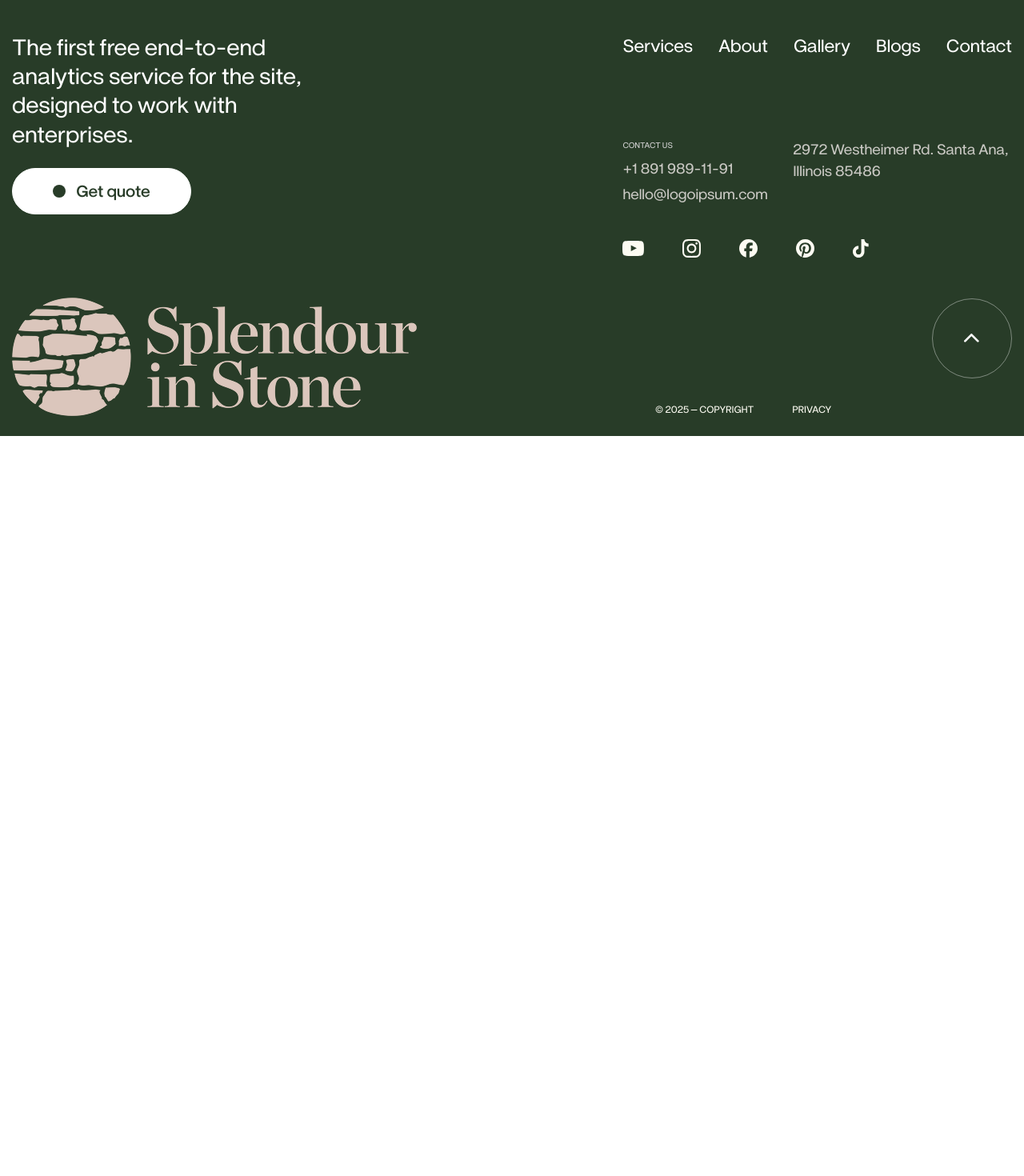
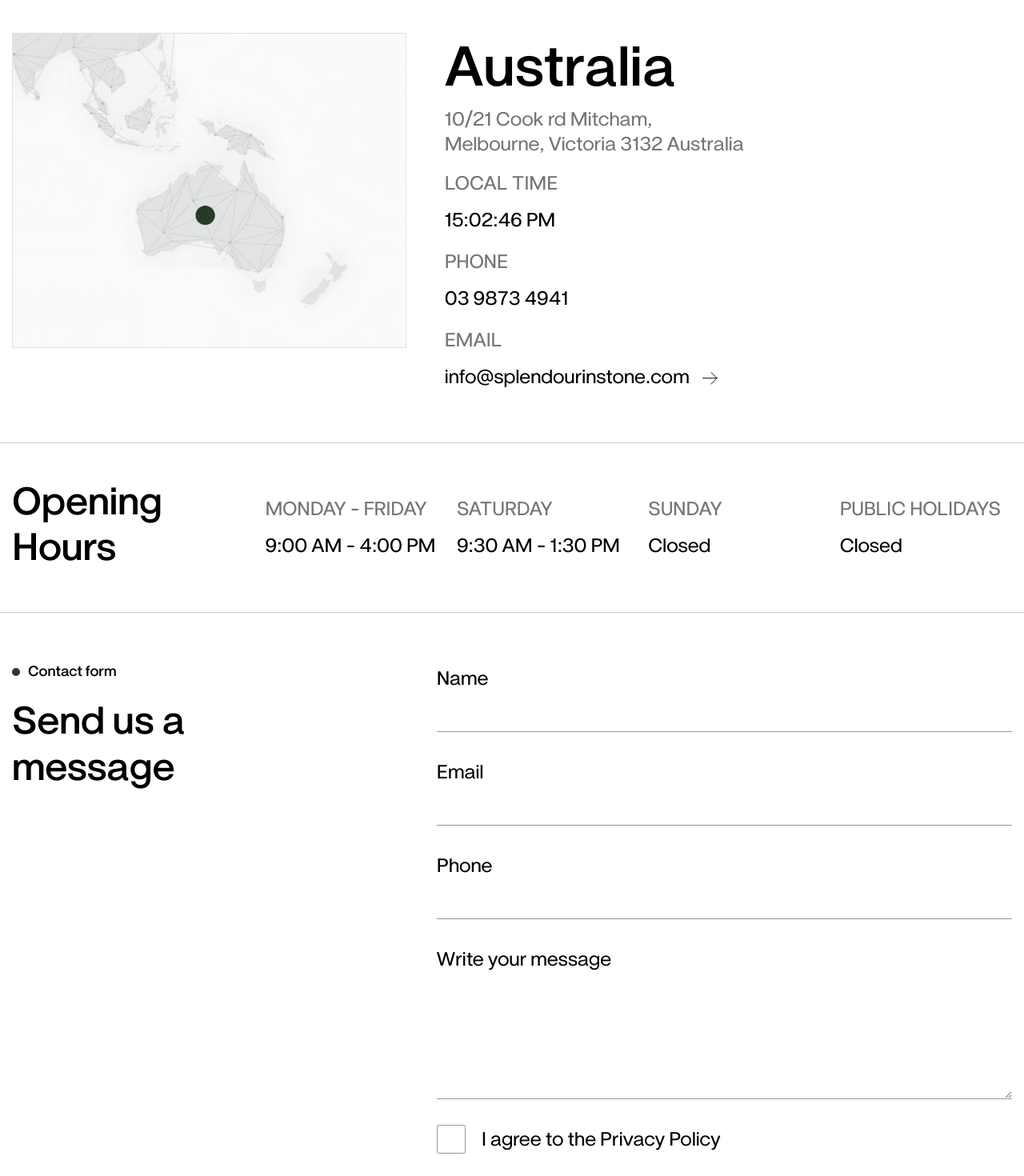
Before and after one commit to munish176081/sps-frontcode, a Next.js app: page /contact in a window 1280 px wide. Shown: the part 460-1930 px from the top of the page at 80% size. Before the commit the page ends 1005 px from the top, so only its background shows below. Built offline with nearby package versions, Linux system fonts and the light colour scheme.

Commit message:
feat: contact us page styling

```diff
--- a/src/app/contact/page.tsx
+++ b/src/app/contact/page.tsx
@@ -1,5 +1,8 @@
 import PageHeader from '@/components/ui/PageHeader';
 import './style.scss';
+import Image from 'next/image';
+import Link from 'next/link';
+import Button from '@/components/ui/Button';
 
 export default function ContactPage() {
   return (
@@ -7,8 +10,173 @@ export default function ContactPage() {
       <PageHeader
         title="Contact Us"
       />
+      <section className="py-5 contact-info-block">
+        <div className="container">
+          <div className="row flex-lg-row flex-column-reverse g-5">
 
+            {/* MAP / VISUAL */}
+            <div className="col-lg-5">
+              <Image
+                src="/contact/map-pic.webp"
+                alt="Australia Map"
+                width={690}
+                height={554}
+                className="h-auto w-100 border"
+              />
+            </div>
 
+            {/* CONTACT INFO */}
+            <div className="col-lg-7">
+              <div className="d-flex flex-column justify-content-between h-100">
+
+                <div className="title-group">
+                  <h2 className="h1 mb-2">Australia</h2>
+                  <p className="mb-3">
+                    10/21 Cook rd Mitcham,<br />
+                    Melbourne, Victoria 3132 Australia
+                  </p>
+                </div>
+
+                <div className="address-group">
+                  <div className="mb-3">
+                    <small className="text-uppercase text-uppercase d-block">Local Time</small>
+                    <span>15:02:46 PM</span>
+                  </div>
+
+                  <div className="mb-3">
+                    <small className="text-uppercase text-uppercase d-block">Phone</small>
+                    <span>03 9873 4941</span>
+                  </div>
+
+                  <div>
+                    <small className="text-uppercase text-uppercase d-block">Email</small>
+                    <Link href="mailto:info@splendourinstone.com">
+                      info@splendourinstone.com
+                      <em className="icon ms-3">
+                        <svg width="19" height="16" viewBox="0 0 19 16" fill="none">
+                          <path d="M0.499242 7.68816L18.0703 7.68816M18.0703 7.68816L10.8821 0.5M18.0703 7.68816L10.8821 14.8763" stroke="#0E0E0E" strokeLinecap="round" strokeLinejoin="bevel" />
+                        </svg>
+                      </em>
+                    </Link>
+                  </div>
+                </div>
+              </div>
+            </div>
+
+          </div>
+        </div>
+      </section>
+
+      <hr />
+
+      <section className="py-4 opening-hours-sec">
+        <div className="container">
+          <div className="row align-items-center g-3">
+
+            <div className="col-xl-3 col-lg-12 col-md-4 py-1">
+              <h2 className="h2">Opening <br className="d-none d-xl-inline" />Hours</h2>
+            </div>
+
+            <div className="col-xl-9 col-lg-12 py-1">
+              <div className="row align-items-center text-start">
+
+                <div className="col-lg-3 col-md-6 py-1">
+                  <small className="text-uppercase d-block">Monday – Friday</small>
+                  <span>9:00 AM – 4:00 PM</span>
+                </div>
+
+                <div className="col-lg-3 col-md-6 py-1">
+                  <small className="text-uppercase d-block">Saturday</small>
+                  <span>9:30 AM – 1:30 PM</span>
+                </div>
+
+                <div className="col-lg-3 col-md-6 py-1">
+                  <small className="text-uppercase d-block">Sunday</small>
+                  <span>Closed</span>
+                </div>
+
+                <div className="col-lg-3 col-md-6 py-1">
+                  <small className="text-uppercase d-block">Public Holidays</small>
+                  <span>Closed</span>
+                </div>
+              </div>
+            </div>
+
+          </div>
+        </div>
+      </section>
+
+      <hr />
+
+      {/* CONTACT FORM */}
+      <section className="py-5 contact-form-sec">
+        <div className="container">
+          <div className="row">
+
+            <div className="col-lg-5">
+              <small className="badge-text badge-primary d-block mb-4">Contact form</small>
+              <h2 className="h2">Send us a<br className='d-none d-md-inline' />message</h2>
+            </div>
+
+            {/* FORM */}
+            <div className="col-lg-7">
+              <form className="row g-4 contact-form">
+                <div className="col-12 mb-2">
+                  <label>Name</label>
+                  <div className="position-relative">
+                    <input type="text" className="form-control" placeholder="" />
+                  </div>
+                </div>
+
+                <div className="col-12 mb-2">
+                  <label>Email</label>
+                  <div className="position-relative">
+                    <input type="email" className="form-control" placeholder="" />
+                  </div>
+                </div>
+
+                <div className="col-12 mb-2">
+                  <label>Phone</label>
+                  <div className="position-relative">
+                    <input type="tel" className="form-control" placeholder="" />
+                  </div>
+                </div>
+
+                <div className="col-12 mb-2">
+                  <label>Write your message</label>
+                  <div className="position-relative">
+                    <textarea
+                      className="form-control"
+                      rows={4}
+                      placeholder=""
+                    />
+                  </div>
+                </div>
+
+                <div className="col-12 d-flex align-items-center gap-2 mb-3">
+                  <div className="checkbox-container">
+                    <label className="checkbox">
+                      <input className="checkbox__trigger visuallyhidden" type="checkbox" />
+                      <span className="checkbox__symbol">
+                        <svg aria-hidden="true" className="icon-checkbox" width="28px" height="28px" viewBox="0 0 28 28" version="1" xmlns="http://www.w3.org/2000/svg">
+                          <path d="M4 14l8 7L24 7"></path>
+                        </svg>
+                      </span>
+                      <span className="checkbox__textwrapper">I agree to the <Link href="#">Privacy Policy</Link></span>
+                    </label>
+                  </div>
+                </div>
+
+                <div className="col-12">
+                  <Button rounded size="md" label="Submit" variant="black" />
+                </div>
+
+              </form>
+            </div>
+
+          </div>
+        </div>
+      </section>
     </>
   );
 }
--- a/src/app/contact/style.scss
+++ b/src/app/contact/style.scss
@@ -2,3 +2,142 @@
 @use "@/styles/mixin" as *;
 @use "@/styles/flexbox" as *;
 @use "@/styles/components/button" as *;
+
+.address-group,
+.opening-hours-sec {
+    small {
+        color: $text-color;
+        margin-bottom: 10px;
+        @media (min-width: 991.99px) {
+            font-size: 24px;
+        }
+        @media (max-width: 991px) {
+            font-size: 18px;
+        }
+    }
+    span,
+    a {
+        color: $black;
+        @media (min-width: 991.99px) {
+            font-size: 24px;
+        }
+        @media (max-width: 991px) {
+            font-size: 18px;
+        }
+    }
+}
+
+.contact-form {
+    label {
+        color: $black;
+    }
+    .form-control {
+        border-width: 0 0 1px;
+        @include border-radius(0);
+        border-color: rgba($black,.40);
+        font-size: 18px;
+        color: $black;
+        padding-inline: 0;
+        @media (min-width: 1200.99px) {
+            font-size: 24px;
+        }
+        &:focus {
+            box-shadow: none;
+        }
+    }
+}
+
+// Checkbox
+.checkbox-container {
+    --s-xsmall: 0.625em;
+    --s-small: 1.2em;
+    --border-width: 1px;
+    --t-base: 0.4s;
+    --t-fast: 0.2s;
+    --e-in: ease-in;
+    --e-out: cubic-bezier(.11, .29, .18, .98);
+    .visuallyhidden {
+        border: 0;
+        clip: rect(0 0 0 0);
+        height: 1px;
+        margin: -1px;
+        overflow: hidden;
+        padding: 0;
+        position: absolute;
+        width: 1px;
+    }
+}
+
+.checkbox-container {
+    .checkbox {
+        @include flex-center;
+    }
+    .checkbox+.checkbox {
+        margin-top: var(--s-small);
+    }
+     .checkbox__symbol {
+        display: inline-block;
+        display: flex;
+        margin-right: calc(var(--s-small) * 0.7);
+        border: var(--border-width) solid rgba($black,.40);
+        position: relative;
+        border-radius: 0.1em;
+        width: 1.5em;
+        height: 1.5em;
+        transition: box-shadow var(--t-base) var(--e-out), background-color var(--t-base);
+        box-shadow: 0 0 0 0 rgba($black,.10);
+    }
+    .checkbox__symbol:after {
+        content: "";
+        position: absolute;
+        top: 0.5em;
+        left: 0.5em;
+        width: 0.25em;
+        height: 0.25em;
+        background-color: rgba($black,.20);
+        opacity: 0;
+        border-radius: 3em;
+        transform: scale(1);
+        transform-origin: 50% 50%;
+    }
+    .checkbox .icon-checkbox {
+        width: 1em;
+        height: 1em;
+        margin: auto;
+        fill: none;
+        stroke-width: 3;
+        stroke: currentColor;
+        stroke-linecap: round;
+        stroke-linejoin: round;
+        stroke-miterlimit: 10;
+        color: $brand-primary;
+        display: inline-block;
+    }
+    .checkbox .icon-checkbox path {
+        transition: stroke-dashoffset var(--t-fast) var(--e-in);
+        stroke-dasharray: 30px, 31px;
+        stroke-dashoffset: 31px;
+    }
+    .checkbox__textwrapper {
+        margin: 0;
+    }
+    .checkbox__trigger:checked+.checkbox__symbol:after {
+        -webkit-animation: ripple 1.5s var(--e-out);
+        animation: ripple 1.5s var(--e-out);
+    }
+    .checkbox__trigger:checked+.checkbox__symbol .icon-checkbox path {
+        transition: stroke-dashoffset var(--t-base) var(--e-out);
+        stroke-dashoffset: 0px;
+    }
+}
+
+@keyframes ripple-33 {
+    from {
+        transform: scale(0);
+        opacity: 1;
+    }
+    to {
+        opacity: 0;
+        transform: scale(20);
+    }
+}
--- a/src/components/ui/Button.tsx
+++ b/src/components/ui/Button.tsx
@@ -47,7 +47,7 @@ export default function Button({
       <em className="icon">
         <svg width="22" height="10" viewBox="0 0 22 10" fill="none" xmlns="http://www.w3.org/2000/svg">
           <path d="M17 1L21 5L17 9" stroke="black" strokeWidth="2" strokeLinecap="round" strokeLinejoin="round" />
-          <path d="M1 5H21" stroke="black" strokeWidth="2" stroke-linecap="round" strokeLinejoin="round" />
+          <path d="M1 5H21" stroke="black" strokeWidth="2" strokeLinecap="round" strokeLinejoin="round" />
         </svg>
       </em>
     </button>
--- a/src/styles/globals.scss
+++ b/src/styles/globals.scss
@@ -24,6 +24,16 @@ a {
   transition: all .5s ease-in-out;
   &:hover {
     text-decoration: underline;
+  }
+}
+label {
+  font-size: 18px;
+  color: $black;
+  @media (min-width: 767.99px) {
+    font-size: 20px;
+  }
+  @media (min-width: 991.99px) {
+    font-size: 24px;
   }
 }
 p {
@@ -74,7 +84,7 @@ img {
 }
 .h1 {
   @media (min-width: 1200px) {
-    font-size: 72px;
+    font-size: 70px;
   }
   @media (min-width: 767.99px) and (max-width: 1199.99px) {
     font-size: 52px;
```
Also changed, not shown: src/styles/components/_button.scss (+14 -3 lines), public/contact/map-pic.webp (added).
